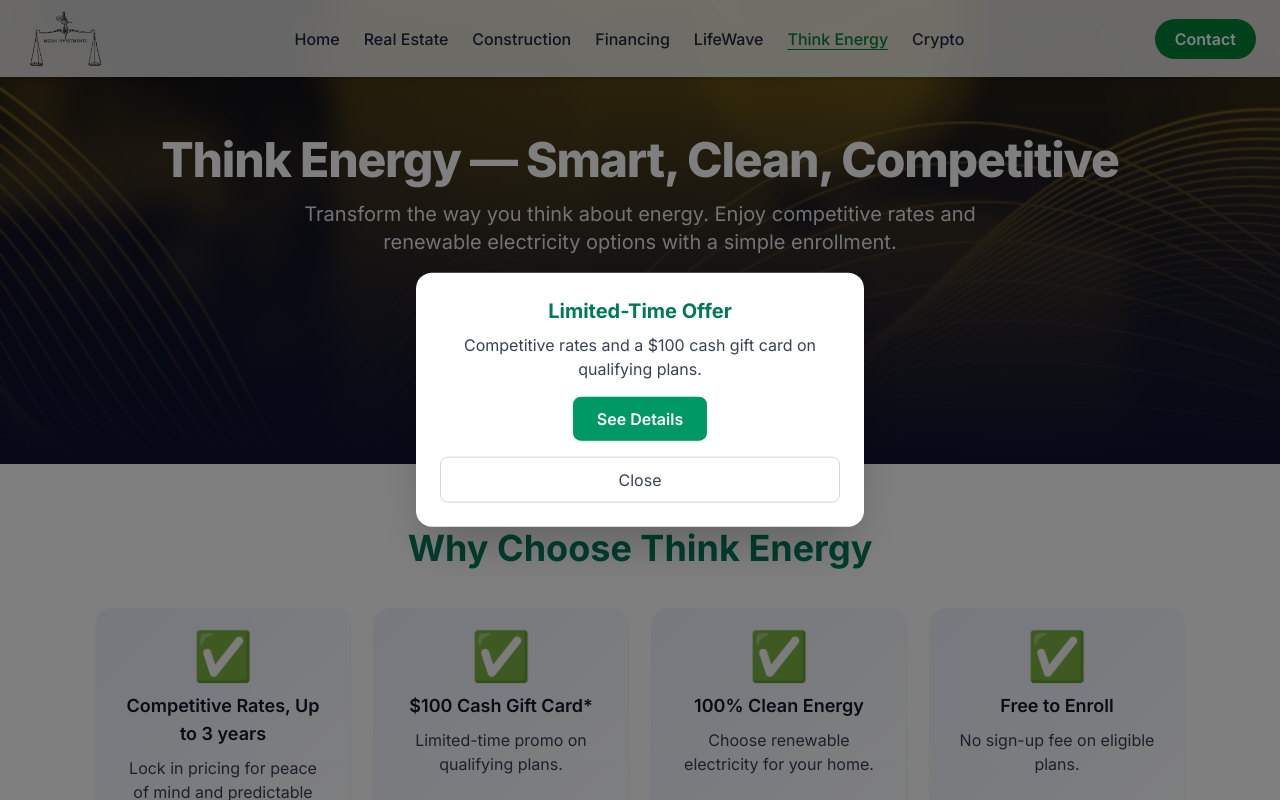
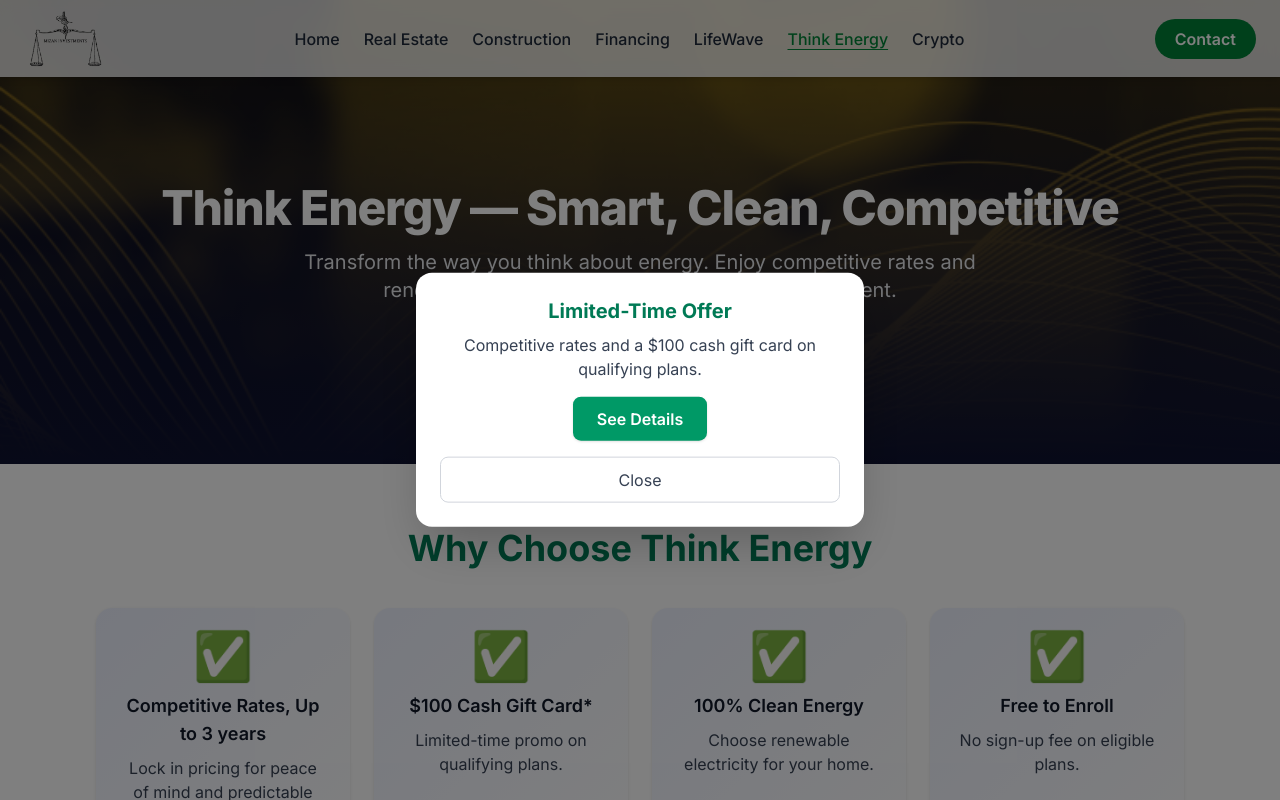
Before and after one commit to tahidicorp/kva_infowebsite, a Next.js app: page /think-energy in a window 1280 px wide. Shown: the top 800 px of the page. Built offline with nearby package versions, Linux system fonts and the light colour scheme.

Commit message:
margintopfix

```diff
--- a/src/app/life-wave/page.tsx
+++ b/src/app/life-wave/page.tsx
@@ -64,7 +64,7 @@
   return (
     <div className="bg-white text-gray-900">
       {/* Hero */}
-      <section className="relative h-[60vh] w-full overflow-hidden">
+      <section className="relative h-[75vh] md:h-[60vh] w-full overflow-hidden">
         <Image src="/lifewave1.jpg" alt="LifeWave X39 wellness" fill priority className="object-cover" />
         <div className="absolute inset-0 bg-black/55" />
         <motion.div
--- a/src/app/think-energy/page.tsx
+++ b/src/app/think-energy/page.tsx
@@ -79,7 +79,7 @@
   }, []);
 
   return (
-    <div className="bg-white text-gray-900">
+    <div className="bg-white text-gray-900 mt-5px">
       {/* Hero */}
       <section className="relative w-full overflow-hidden bg-[#0e1230]">
         <div className="relative h-[58vh] w-full">
@@ -96,9 +96,11 @@
           initial={{ opacity: 0, y: 30 }}
           animate={{ opacity: 1, y: 0 }}
           transition={{ duration: 0.8 }}
-          className="absolute inset-0 flex flex-col items-center justify-center text-center px-6"
+          className="absolute inset-0 flex flex-col items-center justify-center text-center px-6 mt-10 sm:mt-16 md:mt-24"
         >
-          <h1 className="text-4xl md:text-5xl font-extrabold text-white tracking-tight">
+
+
+          <h1 className="text-4xl md:text-5xl font-extrabold text-white tracking-tight ">
             Think Energy — Smart, Clean, Competitive
           </h1>
           <p className="mt-4 text-lg md:text-xl text-gray-200 max-w-2xl">
@@ -119,7 +121,7 @@
       </section>
 
       {/* Benefits */}
-      <section className="px-6 md:px-16 lg:px-24 py-16">
+      <section className=" px-6 md:px-16 lg:px-24 py-16">
         <motion.h2
           initial={{ opacity: 0, y: 20 }}
           whileInView={{ opacity: 1, y: 0 }}
@@ -163,9 +165,9 @@
           >
             <h2 className="text-3xl font-bold text-emerald-700 mb-4">Scan to Join</h2>
             <p className="text-gray-700 leading-relaxed">
-  Use your camera to scan and visit our enrollment page. Prefer a link?
-  Click below to see plans and current offers.
-</p>
+              Use your camera to scan and visit our enrollment page. Prefer a link?
+              Click below to see plans and current offers.
+            </p>
 
             <div className="mt-6 flex flex-wrap gap-3">
               <a
```
